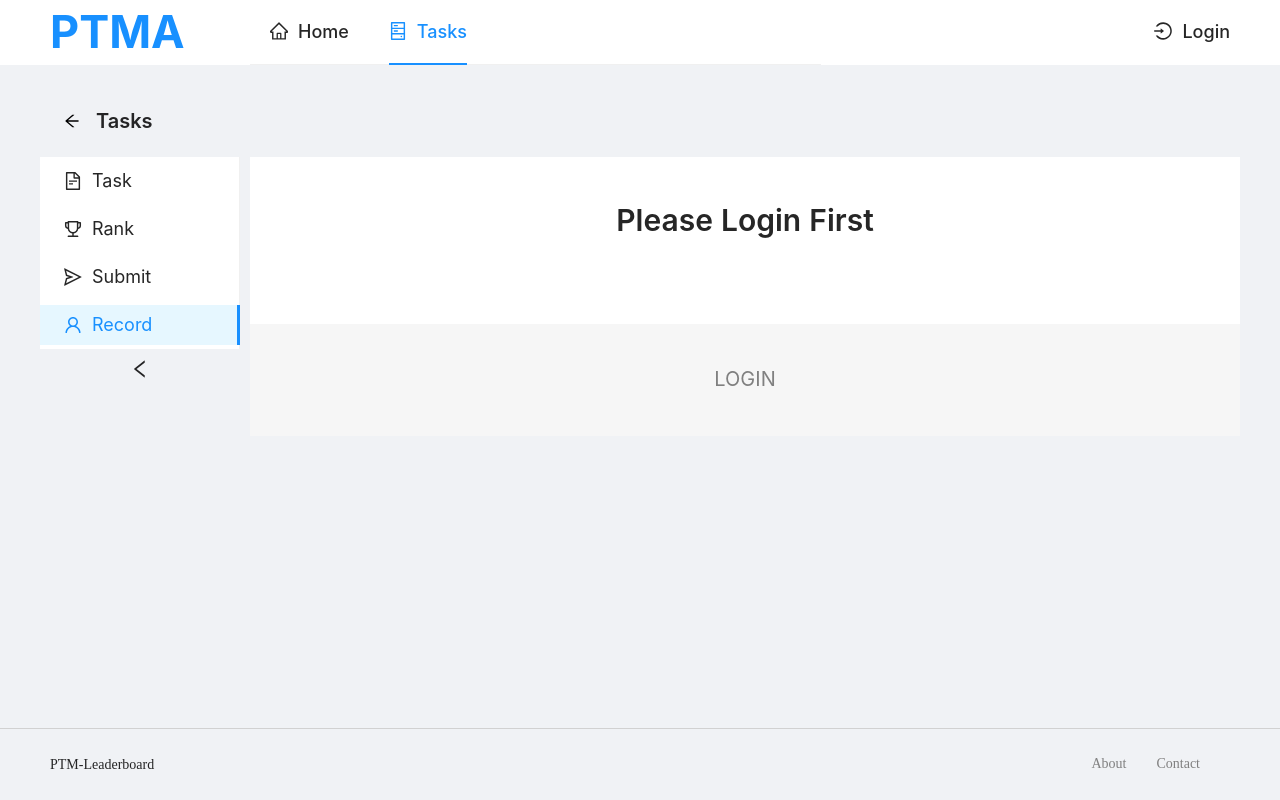
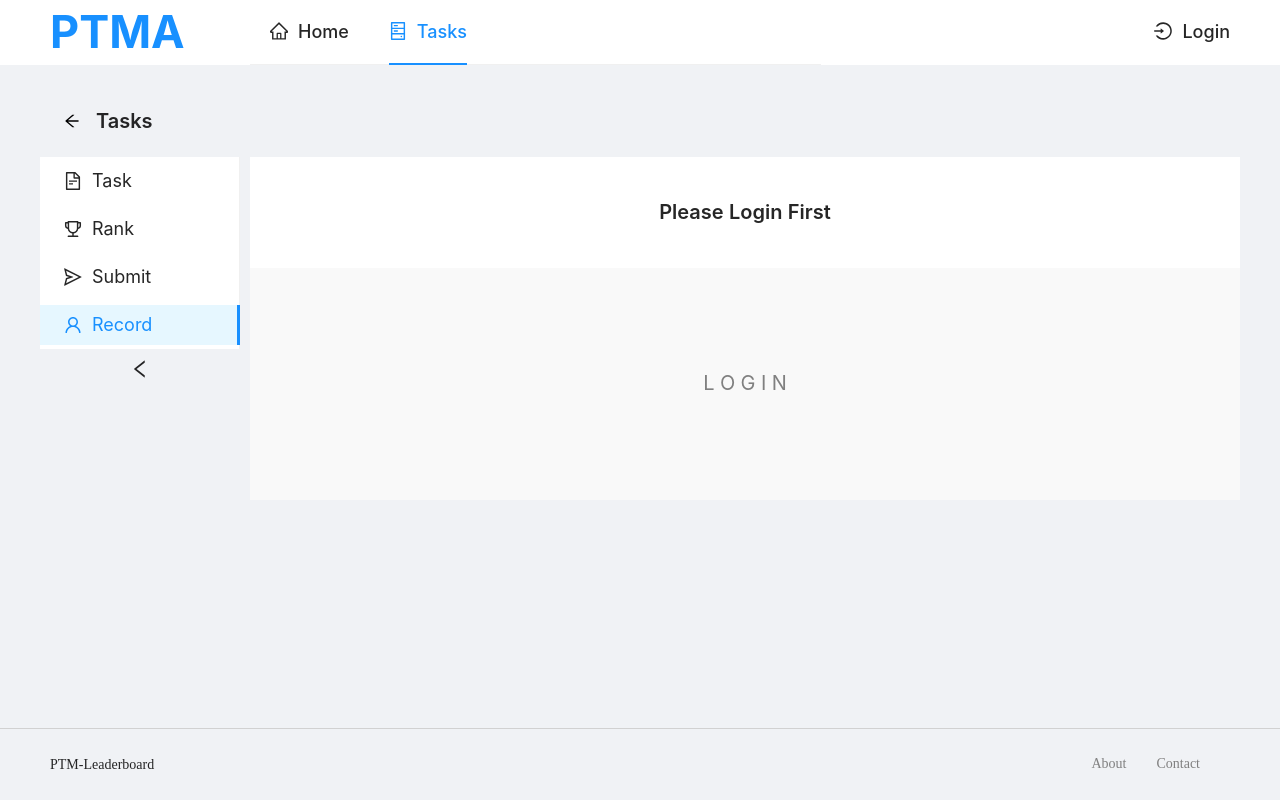
Before and after one commit to lbaf23/ptm-leaderboard, a React (Create React App) app in the folder web/: page /home/tasks/1/record in a window 1280 px wide. Built offline with nearby package versions, Linux system fonts and the light colour scheme; no server answers.

Commit message:
feat: improve ui

```diff
--- a/web/src/pages/layout/component/NeedLogin.jsx
+++ b/web/src/pages/layout/component/NeedLogin.jsx
@@ -10,7 +10,7 @@ function NeedLogin(obj) {
         Please Login First
       </div>
       <div onClick={obj.userLogin} className="login">
-        LOGIN
+        L O G I N
       </div>
     </div>
   )
--- a/web/src/pages/layout/component/needlogin.css
+++ b/web/src/pages/layout/component/needlogin.css
@@ -3,22 +3,21 @@
 }
 
 .need-login .title{
-    font-size: 30px;
+    font-size: 20px;
     font-weight: 600;
     text-align: center;
     padding: 40px;
 }
 
 .need-login .login{
-    margin-top: 40px;
     font-size: 20px;
     color: gray;
     text-align: center;
-    background-color: #f6f6f6;
+    background-color: rgba(246, 246, 246, 0.68);
     cursor: pointer;
-    padding: 40px;
+    padding: 100px;
 }
 
 .need-login .login:hover{
-    background-color: aliceblue;
+    background-color: rgb(246, 246, 246);
 }
```
Also changed, not shown: 1 other file (tests, documents, lock files or other folders).
